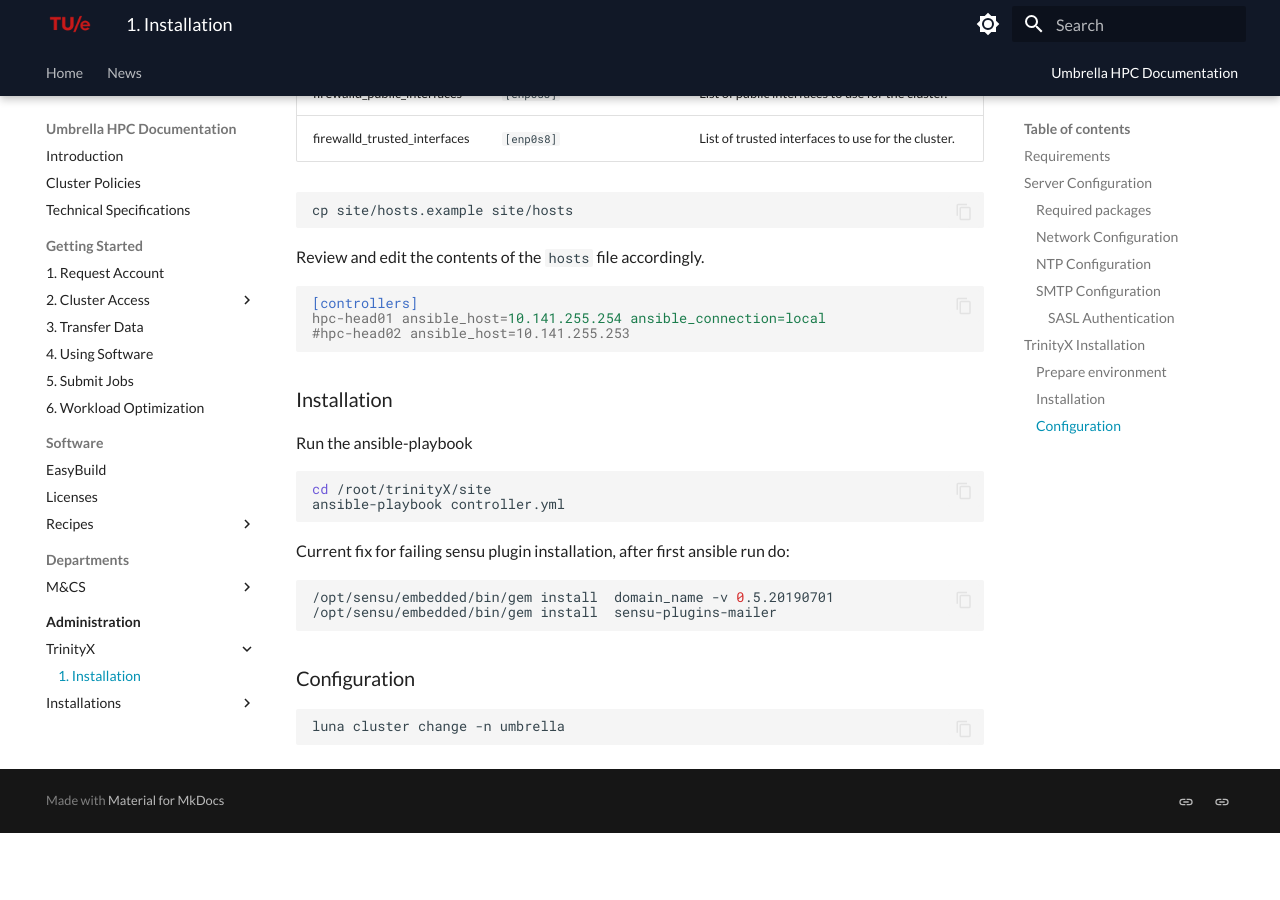
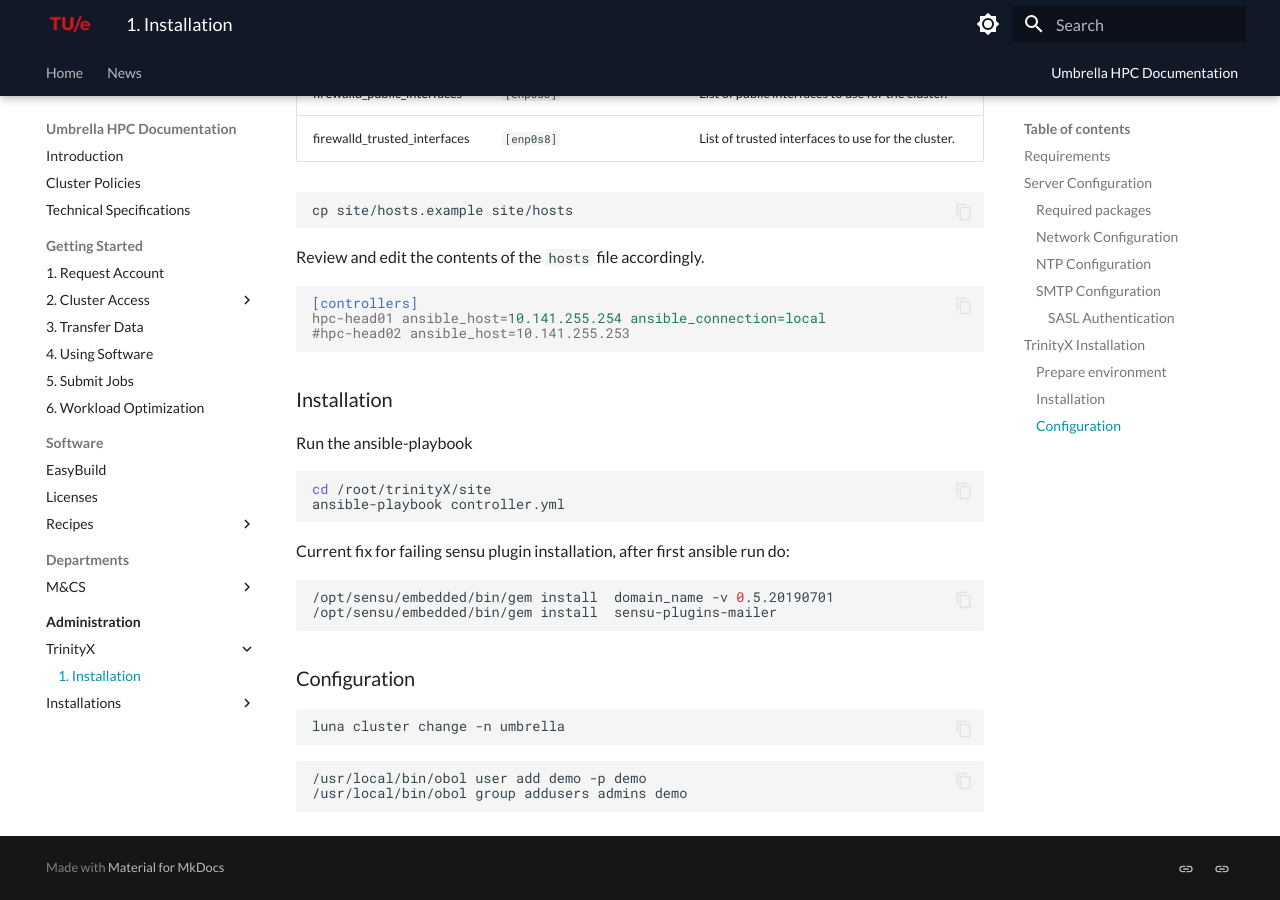
Before and after one commit to gferhpc/supercomputing.tue.nl, an MkDocs documentation site: the page built from pages/documentation/administration/trinityx/installation.md, in a window 1280 px wide and 900 px high, scrolled down 2655 px. Built offline with MkDocs 1.6.1 and Material for MkDocs 9.7.7, drawn with Linux system fonts in a browser that asks for light colours; before the commit the page ends 3488 px from its top, so only the background shows below that.

Commit message:
Update installation.md

````diff
--- a/pages/documentation/administration/trinityx/installation.md
+++ b/pages/documentation/administration/trinityx/installation.md
@@ -224,4 +224,9 @@ Current fix for failing sensu plugin installation, after first ansible run do:
 luna cluster change -n umbrella
 ```
 
+```shell
+/usr/local/bin/obol user add demo -p demo
+/usr/local/bin/obol group addusers admins demo
+```
+
 *[NIC]: Network Interface Controller
````
